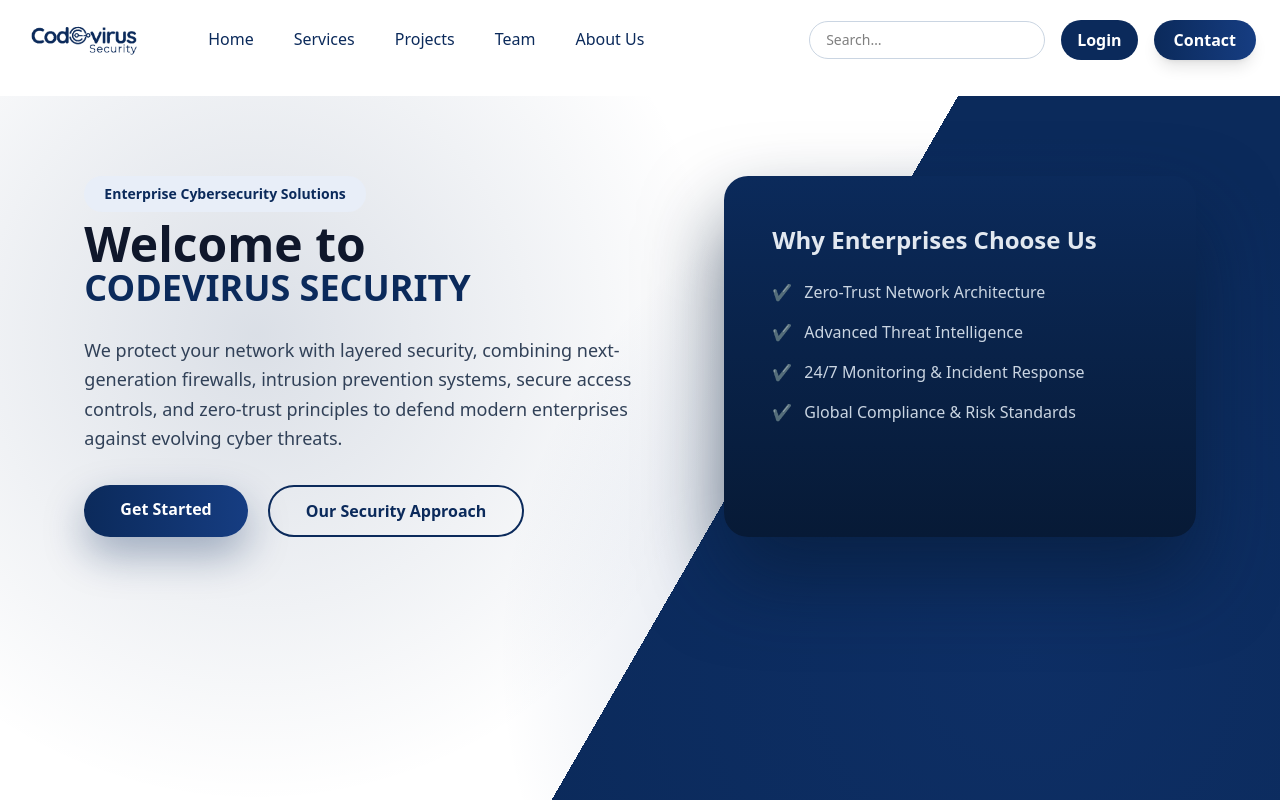
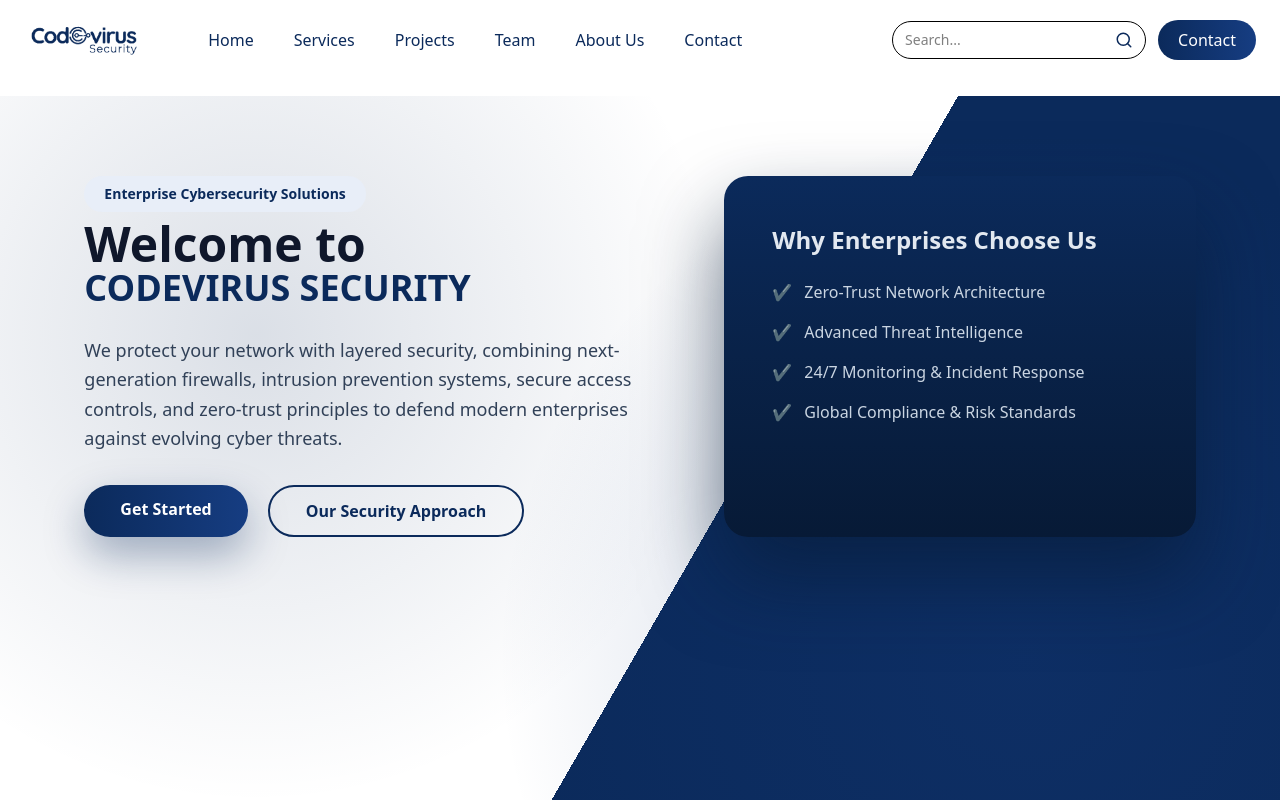
Before and after one commit to Anshika1820/codevirussec, a React app: page / in a window 1280 px wide. Shown: the top 800 px of the page. Built offline with nearby package versions, Linux system fonts and the light colour scheme; the HTML template or start-up script is replaced by a standard one.

Commit message:
Implement search functionality in Navbar component
Added search functionality to the Navbar component, allowing users to search for menu items. Updated mobile and desktop layouts to include search input.

```diff
--- a/src/Components/Navbar.jsx
+++ b/src/Components/Navbar.jsx
@@ -1,10 +1,13 @@
 import { useState, useEffect } from "react";
-import { Link } from "react-router-dom";
+import { Link, useNavigate } from "react-router-dom";
 import logo from "../assets/Photos/logo.jpg";
+import { FiSearch } from "react-icons/fi";
 
 const Navbar = () => {
   const [open, setOpen] = useState(false);
   const [scrolled, setScrolled] = useState(false);
+  const [query, setQuery] = useState("");
+  const navigate = useNavigate();
 
   useEffect(() => {
     const onScroll = () => setScrolled(window.scrollY > 20);
@@ -18,8 +21,23 @@ const Navbar = () => {
     { name: "Projects", path: "/project" },
     { name: "Team", path: "/team" },
     { name: "About Us", path: "/about" },
+    { name: "Contact", path: "/contact" },
+  ];
 
-  ];
+  const handleSearch = () => {
+    if (!query.trim()) return;
+
+    const match = menuItems.find((item) =>
+      item.name.toLowerCase().includes(query.toLowerCase())
+    );
+
+    if (match) {
+      navigate(match.path);
+      setQuery("");
+    } else {
+      alert("No page found");
+    }
+  };
 
   return (
     <header
@@ -28,51 +46,44 @@ const Navbar = () => {
       }`}
     >
       <nav className="max-w-7xl mx-auto px-6 h-20 flex items-center">
-        {/* LOGO */}
         <Link to="/" className="flex items-center gap-2">
-          <img
-            src={logo}
-            alt="Company Logo"
-            className="h-15 w-auto object-contain"
-          />
+          <img src={logo} alt="Company Logo" className="h-15 w-auto" />
         </Link>
 
-        {/* DESKTOP MENU */}
         <ul className="hidden md:flex gap-10 ml-16 font-medium text-[#0b2a5b]">
           {menuItems.map((item) => (
             <li key={item.name}>
-              <Link
-                to={item.path}
-                className="hover:text-[#163d82] transition relative after:block after:h-[2px] after:w-0 after:bg-[#0b2a5b] after:transition-all hover:after:w-full"
-              >
-                {item.name}
-              </Link>
+              <Link to={item.path}>{item.name}</Link>
             </li>
           ))}
         </ul>
 
-        {/* RIGHT SIDE */}
-        <div className="ml-auto hidden md:flex items-center gap-4">
+        {/* SEARCH */}
+        <div className="ml-auto hidden md:flex items-center gap-3">
+          <div className="flex items-center border rounded-full px-3 py-2">
             <input
               type="text"
-            placeholder="Search…"
-            className="px-4 py-2 rounded-full border border-slate-300 focus:outline-none focus:ring-2 focus:ring-[#0b2a5b] text-sm"
+              placeholder="Search..."
+              value={query}
+              onChange={(e) => setQuery(e.target.value)}
+              onKeyDown={(e) => e.key === "Enter" && handleSearch()}
+              className="outline-none text-sm"
             />
 
-          <Link to="/login">
-            <button className="px-4 py-2 rounded-full bg-[#0b2a5b] text-white font-semibold hover:bg-[#163d82] transition">
-              Login
-            </button>
-          </Link>
+            <FiSearch
+              onClick={handleSearch}
+              className="ml-2 cursor-pointer text-[#0b2a5b]"
+              size={18}
+            />
+          </div>
 
           <Link to="/contact">
-            <button className="px-5 py-2 rounded-full bg-gradient-to-r from-[#0b2a5b] to-[#163d82] text-white font-semibold shadow-lg hover:scale-105 transition">
+            <button className="px-5 py-2 rounded-full bg-gradient-to-r from-[#0b2a5b] to-[#163d82] text-white">
               Contact
             </button>
           </Link>
         </div>
 
-        {/* MOBILE MENU BUTTON */}
         <button
           className="ml-auto md:hidden text-3xl text-[#0b2a5b]"
           onClick={() => setOpen(!open)}
@@ -81,37 +92,30 @@ const Navbar = () => {
         </button>
       </nav>
 
-      {/* MOBILE MENU */}
       {open && (
-        <div className="md:hidden bg-white border-t px-6 py-6 space-y-4 text-[#0b2a5b] font-medium">
+        <div className="md:hidden bg-white border-t px-6 py-6 space-y-4">
           {menuItems.map((item) => (
-            <Link
-              key={item.name}
-              to={item.path}
-              onClick={() => setOpen(false)}
-              className="block"
-            >
+            <Link key={item.name} to={item.path}>
               {item.name}
             </Link>
           ))}
 
+          {/* Mobile search */}
+          <div className="flex items-center border rounded-full px-3 py-2">
             <input
               type="text"
-            placeholder="Search…"
-            className="w-full px-4 py-2 rounded-full border border-slate-300"
+              placeholder="Search..."
+              value={query}
+              onChange={(e) => setQuery(e.target.value)}
+              onKeyDown={(e) => e.key === "Enter" && handleSearch()}
+              className="w-full outline-none"
             />
 
-          <Link to="/login" onClick={() => setOpen(false)}>
-            <button className="w-full py-2 rounded-full bg-[#0b2a5b] text-white">
-              Login
-            </button>
-          </Link>
-
-          <Link to="/contact" onClick={() => setOpen(false)}>
-            <button className="w-full py-2 rounded-full bg-gradient-to-r from-[#0b2a5b] to-[#163d82] text-white">
-              Contact
-            </button>
-          </Link>
+            <FiSearch
+              onClick={handleSearch}
+              className="ml-2 cursor-pointer text-[#0b2a5b]"
+            />
+          </div>
         </div>
       )}
     </header>
```
Lines whose indentation alone changed are shown as unchanged.
